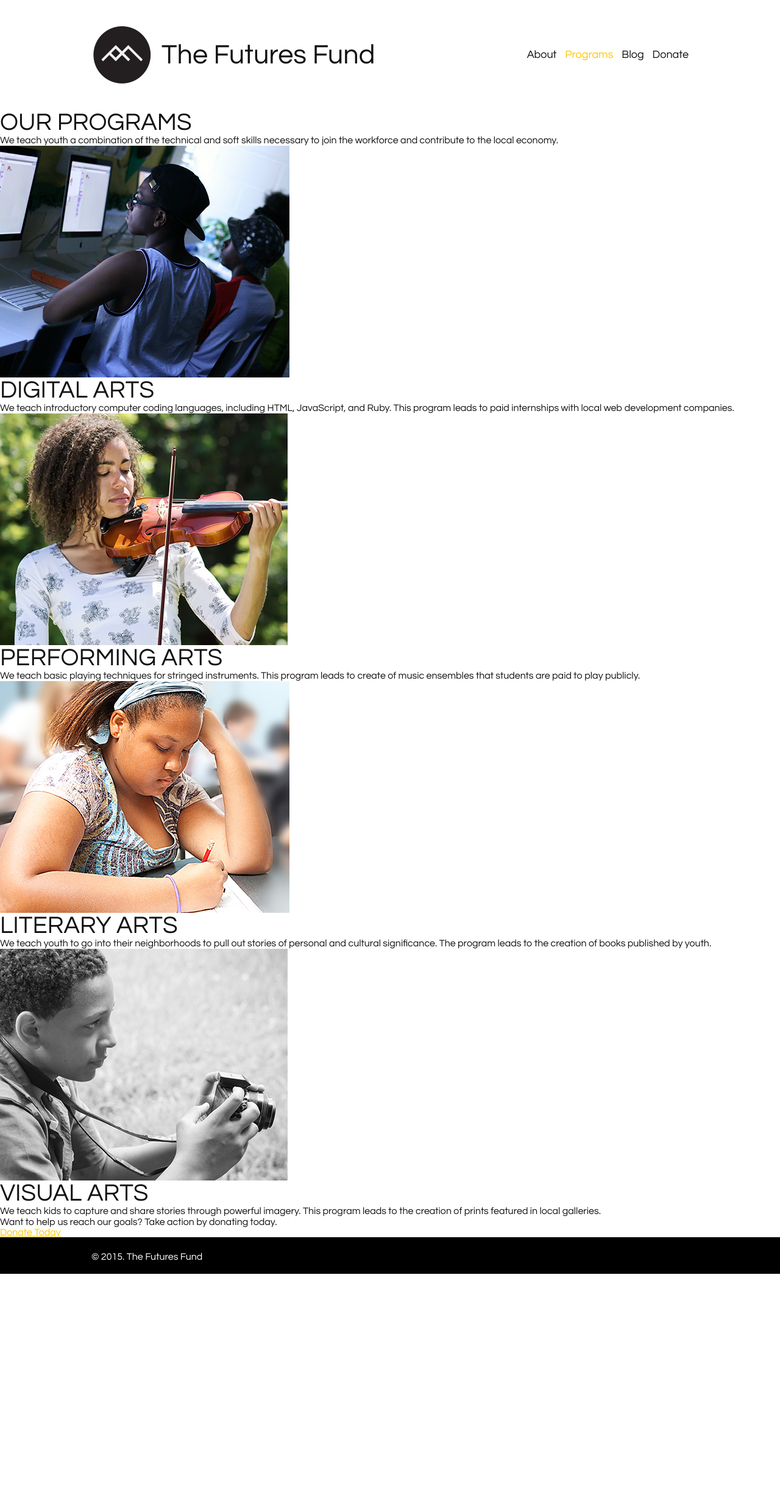
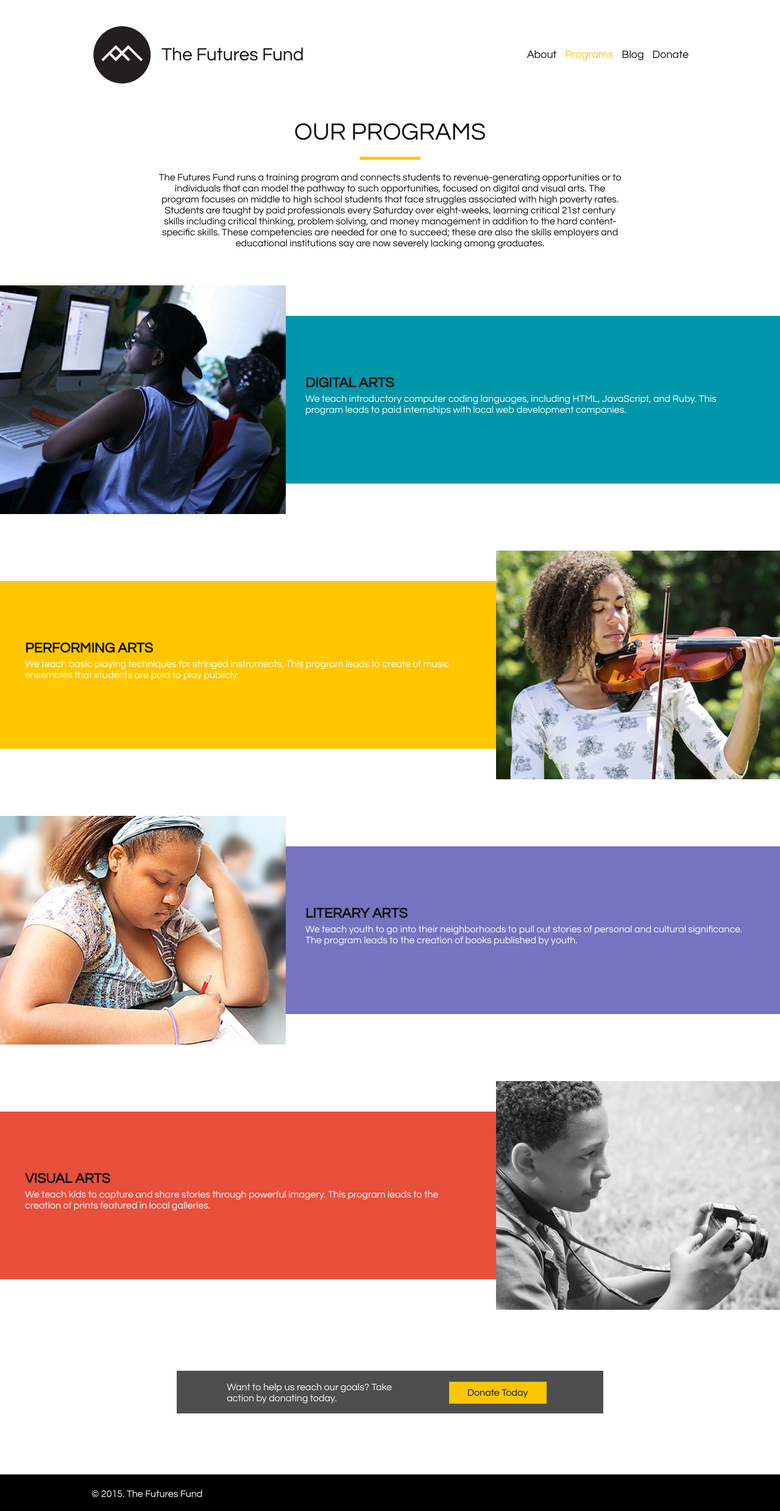
Before and after one commit to TheFuturesFund/thefuturesfund.github.io, a Jekyll site: the page built from programs.html, in a window 1280 px wide. Shown: the whole page at 61% size. Built offline with Jekyll 4.4.1, drawn with Linux system fonts in a browser that asks for light colours; nearby versions of some CDN libraries; before the commit the page ends 2089 px from its top, so only the background shows below that.

Commit message:
Re-enable programs page
This commit re-enables the html and css needed to drive the programs page.

```diff
--- a/_sass/_base.scss
+++ b/_sass/_base.scss
@@ -60,6 +60,14 @@ hr.divider {
   margin: 0px 50px;
 }
 
+.yellow-bar {
+  background-color: $yellow-color;
+  width: 100px;
+  height: 5px;
+  margin: 20px auto;
+}
+
+
 @media (max-width: $width-breakpoint) {
   body {
     font-size: 14px;
@@ -86,7 +94,7 @@ hr.divider {
   }
 
   p {
-    font-size: 14px;
+    font-size: 16px;
   }
 }
 
@@ -149,13 +157,6 @@ hr.divider {
 // /**
 //  * Common Elements
 //  */
-// .yellow-bar {
-//   background-color: $yellow-color;
-//   width: 100px;
-//   height: 5px;
-//   margin: 20px auto;
-// }
-
 // .divider {
 //   margin: 0px 50px;
 // }
--- a/_sass/_donate-block.scss
+++ b/_sass/_donate-block.scss
@@ -47,7 +47,7 @@
   padding: 0 10% 0 2.5%;
 }
 
-@media (max-width: $mobile-breakpoint) {
+@media (max-width: $width-breakpoint) {
   .donate-block {
     height: auto;
     width: 90%;
--- a/_sass/_header.scss
+++ b/_sass/_header.scss
@@ -28,7 +28,7 @@ img.brand-image {
 
 h1.brand-title {
   @extend .header-element;
-  font-size: 45px;
+  font-size: 30px;
   line-height: 50px;
   height: 50px;
   margin: 65px 0px;
--- a/_sass/_programs.scss
+++ b/_sass/_programs.scss
@@ -1,6 +1,6 @@
 #programs-title {
   text-align: center;
-  margin: 0px;
+  margin: 16px 0px;
   padding: 0px;
 }
 
@@ -44,7 +44,6 @@
     }
     p {
       color: white;
-      font-size: 16px;
       font-weight: thin;
       margin: 5px 5%;
       width: 88%;
@@ -94,7 +93,7 @@
   }
 }
 
-@media (max-width: $mobile-breakpoint) {
+@media (max-width: $width-breakpoint) {
   .program-container {
     height: auto;
     text-align: left;
--- a/css/main.scss
+++ b/css/main.scss
@@ -35,4 +35,6 @@ $red-color:    #e84f3d;
 @import "header";
 @import "promo-deck";
 @import "index";
+@import "programs";
+@import "donate-block";
 @import "footer";
--- a/programs.html
+++ b/programs.html
@@ -8,7 +8,7 @@ permalink: /programs/
 <div class="yellow-bar"></div>
 
 <p id='programs-title-blurb'>
-  We teach youth a combination of the technical and soft skills necessary to join the workforce and contribute to the local economy.
+  The Futures Fund runs a training program and connects students to revenue-generating opportunities or to individuals that can model the pathway to such opportunities, focused on digital and visual arts. The program focuses on middle to high school students that face struggles associated with high poverty rates. Students are taught by paid professionals every Saturday over eight-weeks, learning critical 21st century skills including critical thinking, problem solving, and money management in addition to the hard content-specific skills. These competencies are needed for one to succeed; these are also the skills employers and educational institutions say are now severely lacking among graduates.
 </p>
 
 <div class="program-container program-container-pull-left" id="digital-program-container">
```
